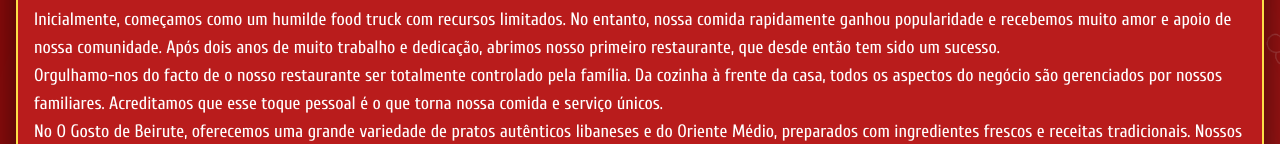
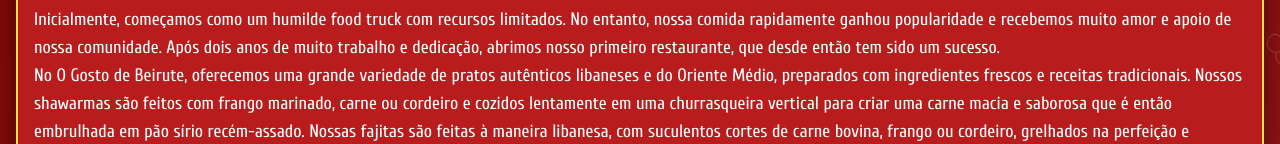
Before and after one commit to AliAbbara/o-gosto-de-beirute, a React (Create React App) app: page /about-us in a window 1280 px wide. Shown: the part 369-513 px from the top of the page. Built offline with nearby package versions, Linux system fonts and the light colour scheme; no server answers.

Commit message:
Edited About page text

```diff
--- a/src/pages/main/AboutUs.jsx
+++ b/src/pages/main/AboutUs.jsx
@@ -31,12 +31,6 @@
           recebemos muito amor e apoio de nossa comunidade. Após dois anos de
           muito trabalho e dedicação, abrimos nosso primeiro restaurante, que
           desde então tem sido um sucesso.
-        </p>
-        <p>
-          Orgulhamo-nos do facto de o nosso restaurante ser totalmente
-          controlado pela família. Da cozinha à frente da casa, todos os
-          aspectos do negócio são gerenciados por nossos familiares. Acreditamos
-          que esse toque pessoal é o que torna nossa comida e serviço únicos.
         </p>
         <p>
           No O Gosto de Beirute, oferecemos uma grande variedade de pratos
```
